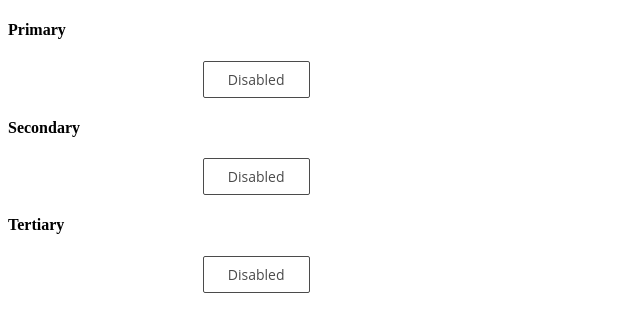
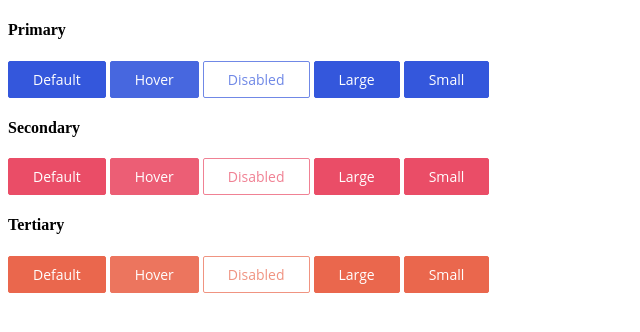
Before and after one commit to Landryman/buttons_UI-Kit, a plain HTML site: page index.html in a window 1280 px wide. Shown: the whole page, without its empty margins (0-640 px from the left). Drawn offline with Linux system fonts and the light colour scheme.

Commit message:
add :root pseudo-class

```diff
--- a/styles.css
+++ b/styles.css
@@ -1,3 +1,9 @@
+:root {
+    --primary-color: #3457dc;
+    --secondary-color: #ea4d67;
+    --tertiary-color: #ea674d;
+}
+
 .btn {
     border-radius: 2px;
     border: 1px solid;
```
